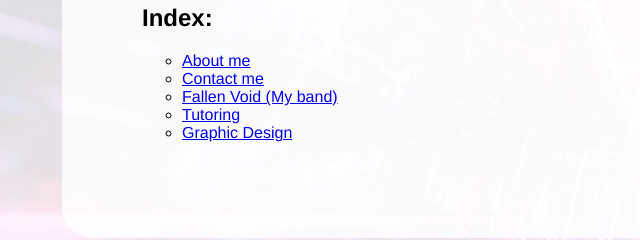
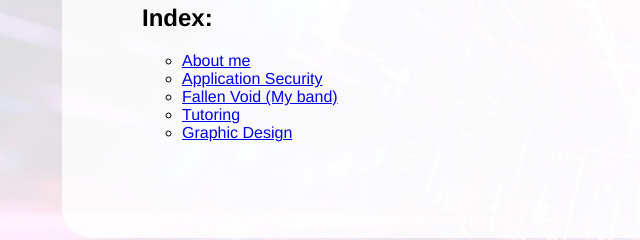
Before and after one commit to jtrinidad1987/MyPublicWebsite, a plain HTML site: page index.html in a window 1280 px wide. Shown: the part 192-432 px from the top of the page, 98-738 px from the left. Drawn offline with Linux system fonts and the light colour scheme.

Commit message:
Fixed link for AppSec

```diff
--- a/index.html
+++ b/index.html
@@ -14,7 +14,7 @@
 
     <ul style="list-style-type: circle;">
         <li><a href="./public/about.html">About me</a></li>
-        <li><a href="./public/contact.html">Contact me</a></li>
+        <li><a href="./public/AppSec/appsec.html">Application Security</a></li>
         <li><a href="./public/fallenvoid.html">Fallen Void (My band)</a></li>
         <li><a href="./public/tutoring.html">Tutoring</a></li>
         <li><a href="./public/designs.html">Graphic Design</a></li>
```
